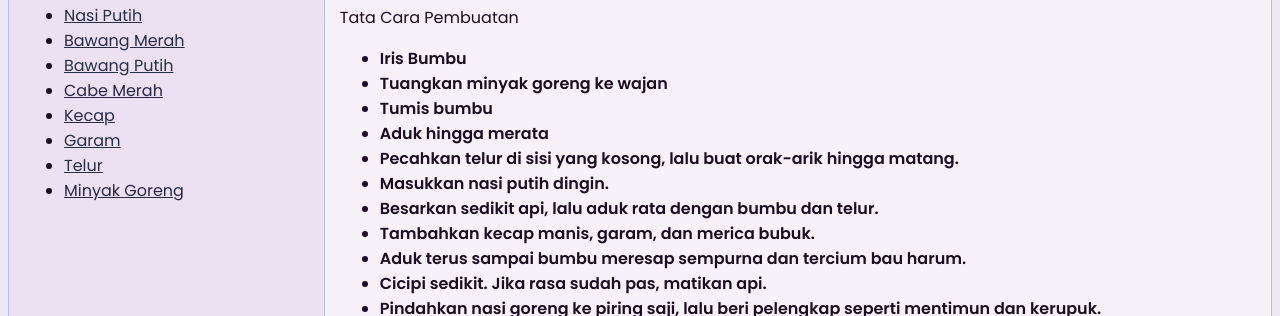
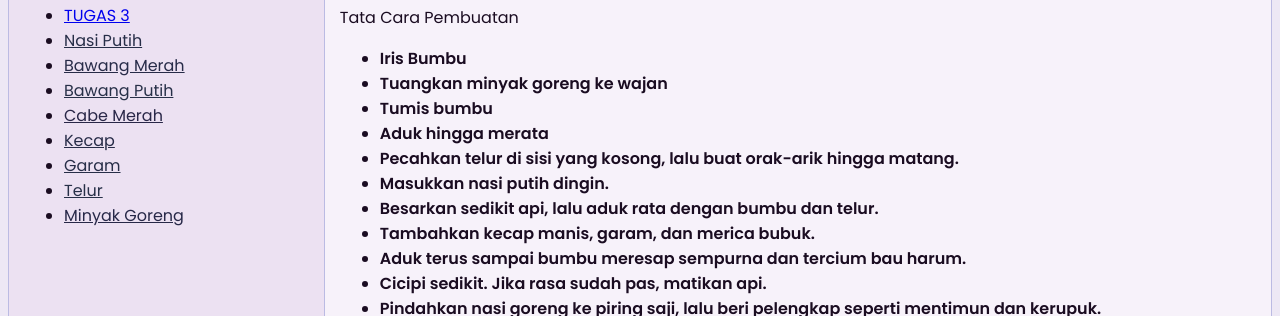
Before and after one commit to Elita1212/Tugas1-proweb, a plain HTML site: page index.html in a window 1280 px wide. Shown: the part 784-1100 px from the top of the page. Drawn offline with Linux system fonts and the light colour scheme.

Commit message:
Include TUGAS 3 link in ingredients section
Added link to TUGAS 3 in the ingredients list for better navigation.

```diff
--- a/index.html
+++ b/index.html
@@ -35,6 +35,7 @@
                 <h3 style="color: #626b9b; margin-top: 0;">Bahan Bahan</h3>
                 <ul>
                     <li><a href="tugas2.html">TUGAS 2</a></li>
+                    <li><a href="tugas3.html">TUGAS 3</a></li>
                     <li><a href="#" style="color: #272e48;">Nasi Putih</a></li>
                     <li><a href="#" style="color: #272b48;">Bawang Merah</a></li>
                     <li><a href="#" style="color: #273048;">Bawang Putih</a></li>
```
